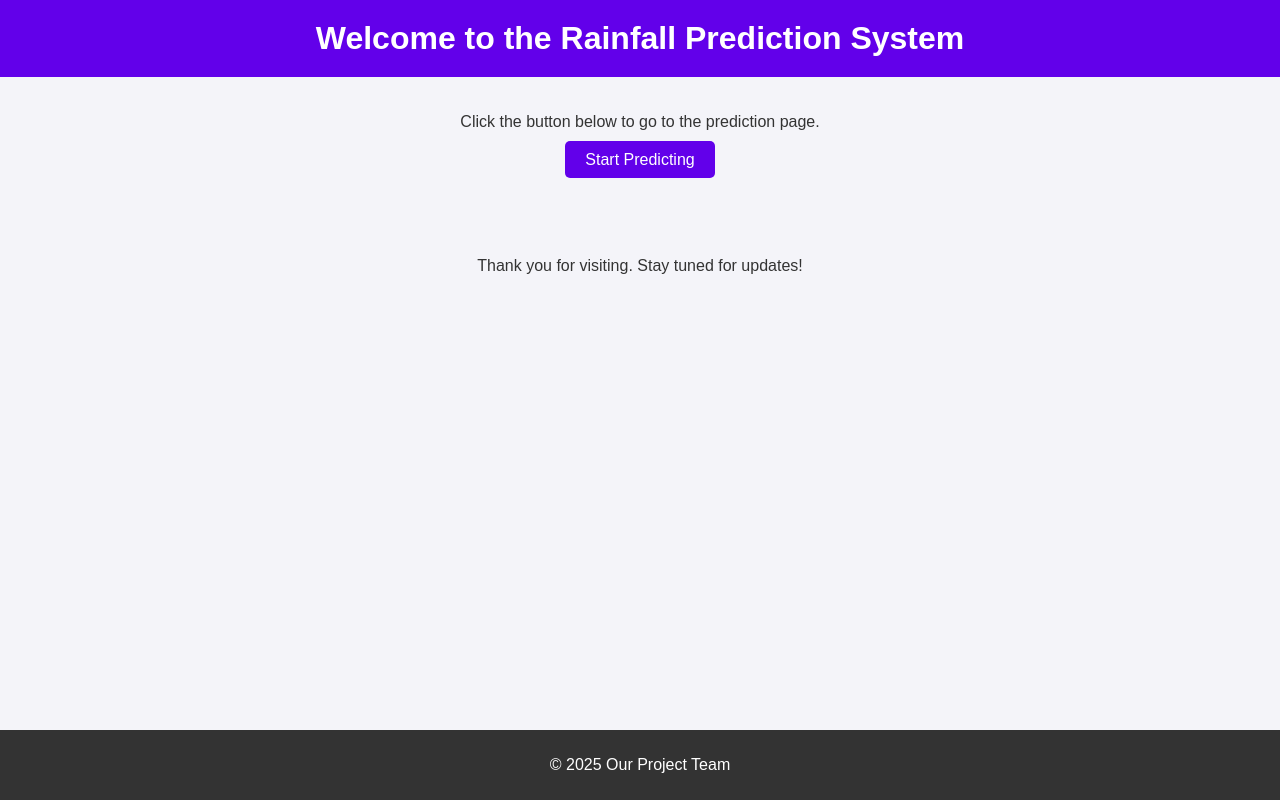
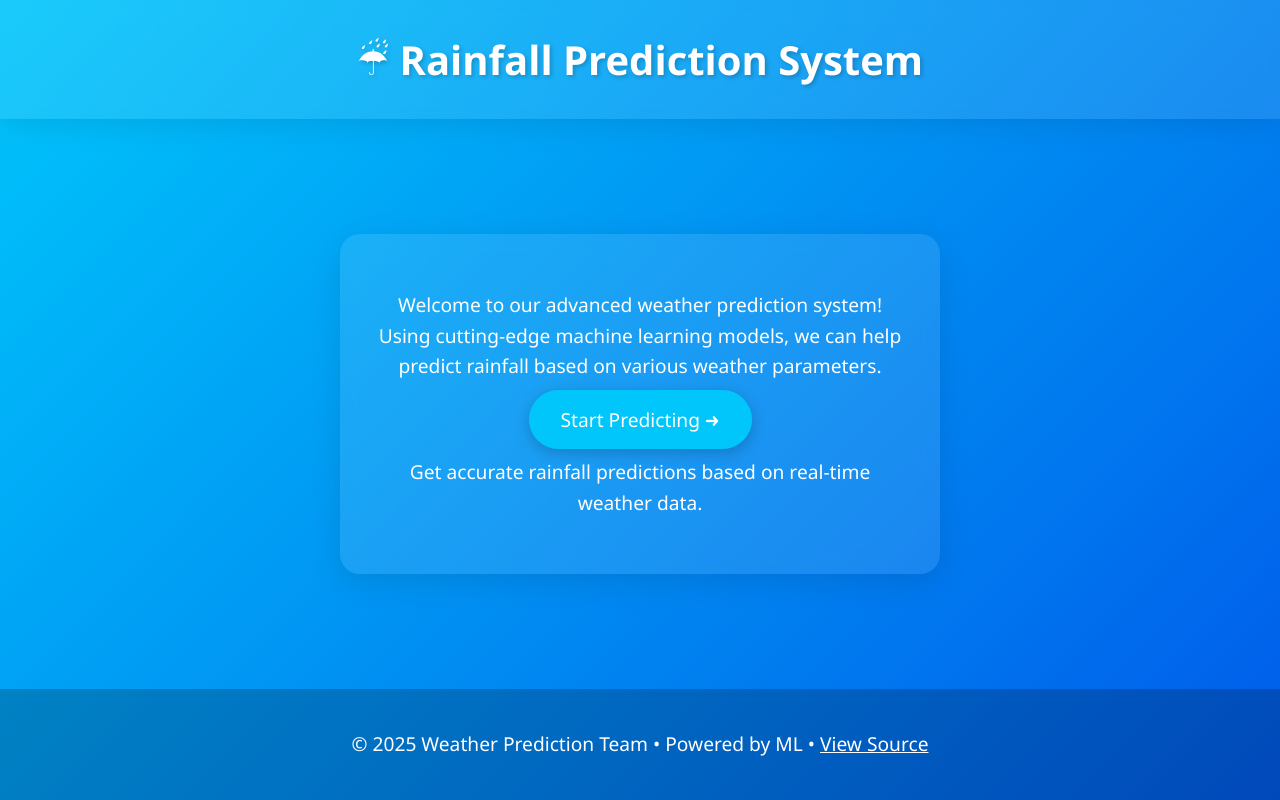
Before and after one commit to Wills17/Rainfall-Prediction, a Flask app: page / in a window 1280 px wide. Run offline with Flask 3, Linux system fonts and the light colour scheme; parts of the project's set-up code (start-up, migrations or seed data) failed here and were passed over.

Commit message:
Enhance home page layout and styling for improved user experience and clarity

```diff
--- a/templates/home.html
+++ b/templates/home.html
@@ -1,3 +1,4 @@
+
 <!DOCTYPE html>
 <html lang="en">
 <head>
@@ -5,67 +6,131 @@
     <meta name="viewport" content="width=device-width, initial-scale=1.0">
     <title>Rainfall Prediction</title>
     <style>
-        body {
-            font-family: Arial, sans-serif;
-            text-align: center;
+        * {
             margin: 0;
             padding: 0;
-            background-color: #f4f4f9;
-            color: #333;
+            box-sizing: border-box;
+            font-family: 'Segoe UI', Tahoma, Geneva, Verdana, sans-serif;
         }
+
+        body {
+            background: linear-gradient(135deg, #00c6fb 0%, #005bea 100%);
+            min-height: 100vh;
+            display: flex;
+            flex-direction: column;
+        }
+
         header {
-            background-color: #6200ea;
+            background: rgba(255, 255, 255, 0.1);
+            backdrop-filter: blur(10px);
+            padding: 2rem;
+            text-align: center;
             color: white;
-            padding: 20px 0;
+            box-shadow: 0 4px 30px rgba(0, 0, 0, 0.1);
         }
+
         h1 {
+            font-size: 2.5rem;
             margin: 0;
+            text-shadow: 2px 2px 4px rgba(0, 0, 0, 0.2);
         }
+
         main {
-            padding: 20px;
+            flex: 1;
+            display: flex;
+            flex-direction: column;
+            align-items: center;
+            justify-content: center;
+            padding: 2rem;
+            text-align: center;
+            color: white;
         }
-        .button-container {
-            margin-top: 20px;
+
+        .content-box {
+            background: rgba(255, 255, 255, 0.1);
+            backdrop-filter: blur(10px);
+            padding: 2rem;
+            border-radius: 20px;
+            box-shadow: 0 8px 32px rgba(0, 0, 0, 0.1);
+            max-width: 600px;
+            width: 90%;
         }
+
+        p {
+            font-size: 1.2rem;
+            margin: 1.5rem 0;
+            line-height: 1.6;
+        }
+
         .predict-button {
-            background-color: #6200ea;
+            background: #00c6fb;
             color: white;
+            padding: 1rem 2rem;
             border: none;
-            padding: 10px 20px;
-            font-size: 16px;
+            border-radius: 50px;
+            font-size: 1.2rem;
             cursor: pointer;
-            border-radius: 5px;
             text-decoration: none;
+            transition: all 0.3s ease;
+            box-shadow: 0 4px 15px rgba(0, 0, 0, 0.2);
+            position: relative;
+            overflow: hidden;
         }
+
         .predict-button:hover {
-            background-color: #3700b3;
+            transform: translateY(-3px);
+            box-shadow: 0 6px 20px rgba(0, 0, 0, 0.3);
+            background: #005bea;
         }
+
+        .predict-button::after {
+            content: '';
+            position: absolute;
+            top: 50%;
+            left: 50%;
+            width: 300px;
+            height: 300px;
+            background: rgba(255, 255, 255, 0.2);
+            border-radius: 50%;
+            transform: translate(-50%, -50%) scale(0);
+            transition: transform 0.5s ease;
+        }
+
+        .predict-button:hover::after {
+            transform: translate(-50%, -50%) scale(1);
+        }
+
+        .content-box {
+            transition: all 0.3s ease;
+        }
+
+        .content-box:hover {
+            transform: translateY(-5px);
+            box-shadow: 0 12px 40px rgba(0, 0, 0, 0.2);
+        }
+
         footer {
-            background-color: #333;
+            background: rgba(0, 0, 0, 0.2);
             color: white;
-            padding: 10px 0;
-            position: fixed;
-            bottom: 0;
-            width: 100%;
+            text-align: center;
+            padding: 1rem;
+            margin-top: auto;
         }
     </style>
 </head>
 <body>
     <header>
-        <h1>Welcome to the Rainfall Prediction System</h1>
+        <h1>☔ Rainfall Prediction System</h1>
     </header>
     <main>
-        <p>Click the button below to go to the prediction page.</p>
-        <div class="button-container">
-            <a href="/predict_page" class="predict-button">Start Predicting</a>
+        <div class="content-box">
+            <p>Welcome to our advanced weather prediction system! Using cutting-edge machine learning models, we can help predict rainfall based on various weather parameters.</p>
+            <a href="/predict_page" class="predict-button">Start Predicting ➜</a>
+            <p>Get accurate rainfall predictions based on real-time weather data.</p>
         </div>
-        <br> </br>
-        <br> </br>
-        <p>Thank you for visiting. Stay tuned for updates!</p>
     </main>
-
     <footer>
-        <p>&copy; 2025 Our Project Team</p>
+        <p>&copy; 2025 Weather Prediction Team • Powered by ML • <a href="https://replit.com/@YourUsername/RainfallPrediction" target="_blank" style="color: white; text-decoration: underline; transition: opacity 0.3s ease;" onmouseover="this.style.opacity='0.7'" onmouseout="this.style.opacity='1'">View Source</a></p>
     </footer>
 </body>
 </html>
```
